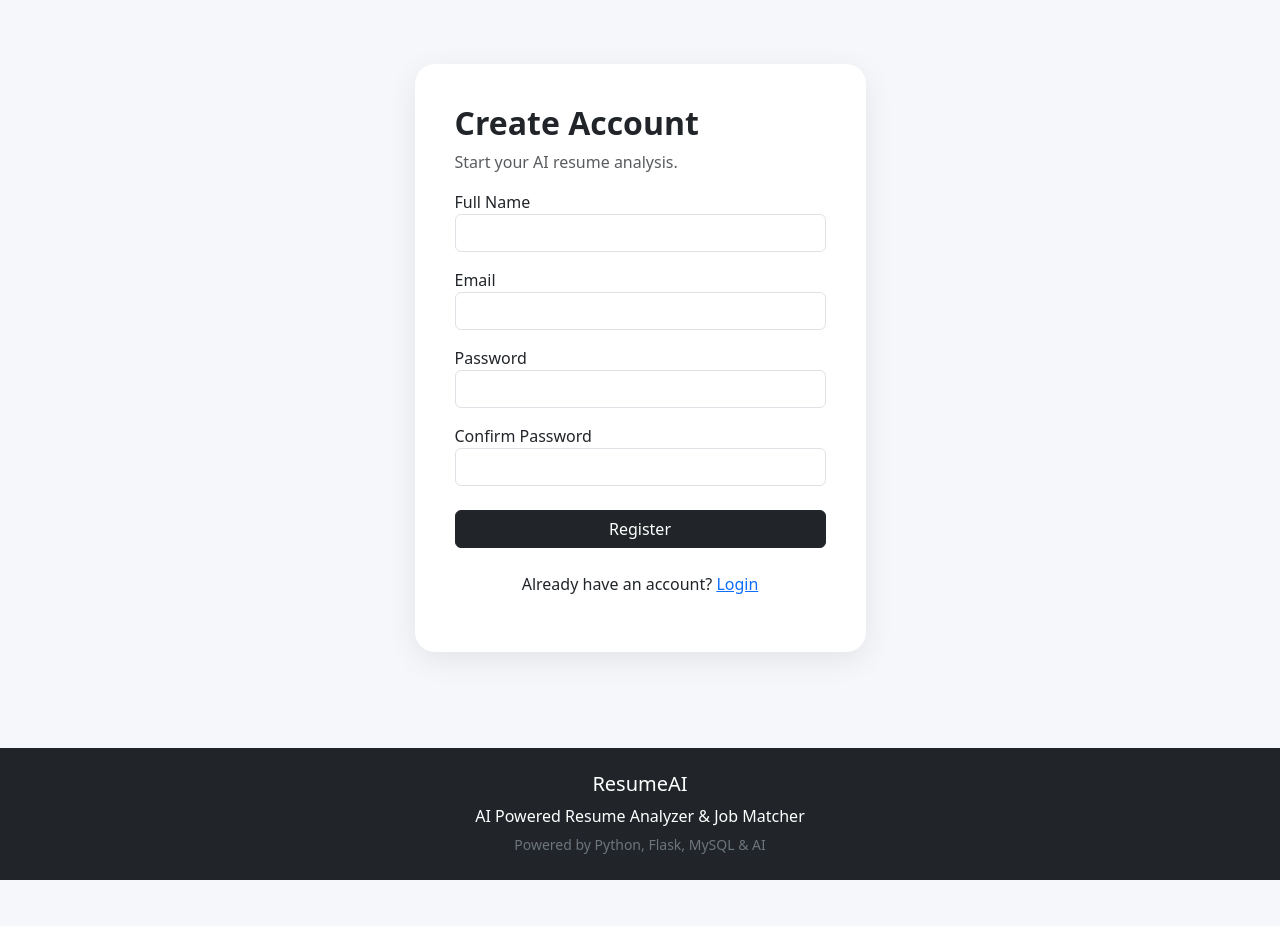
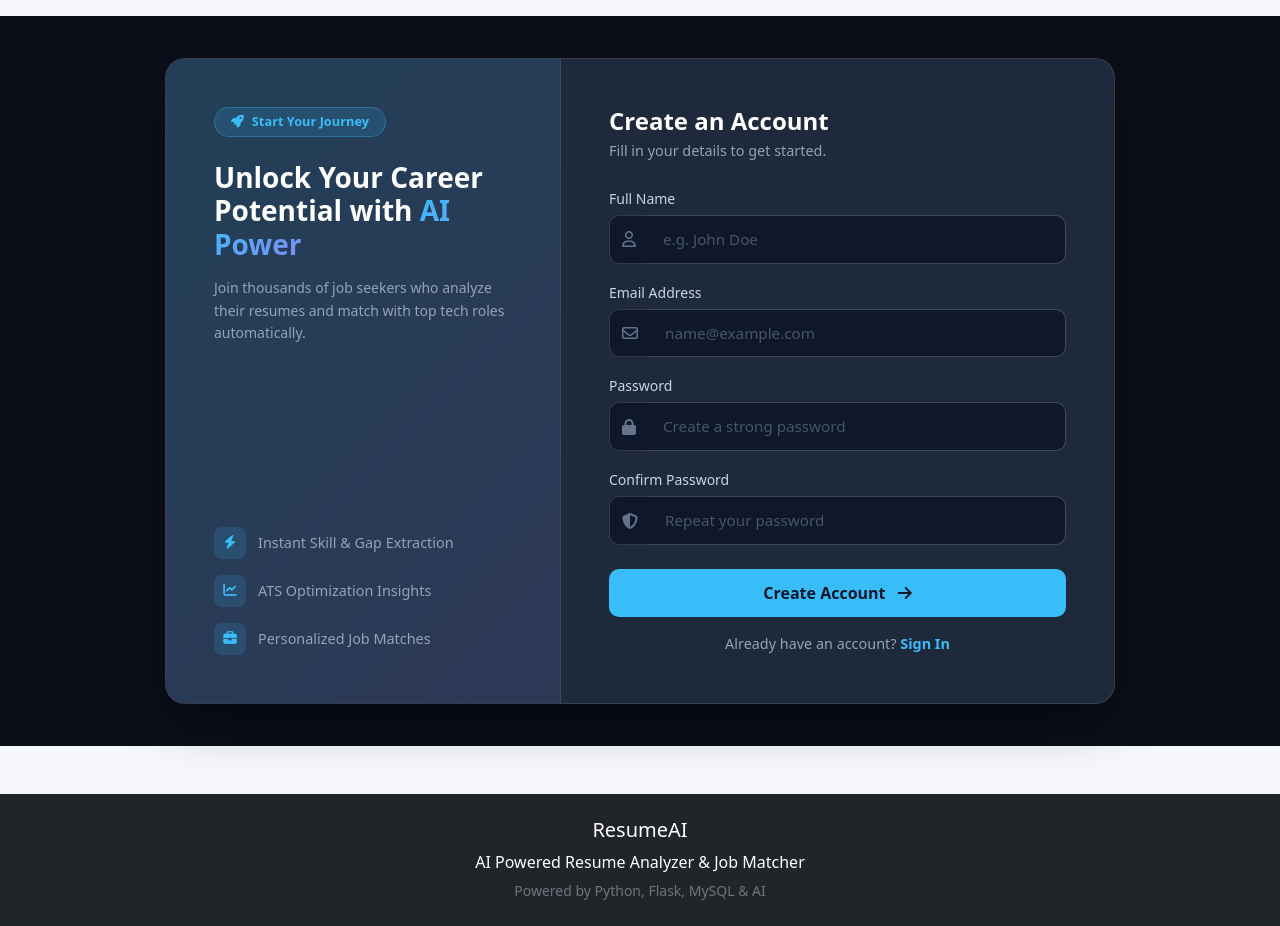
Before and after one commit to MoIstikhar/Resume-Analyzer, a Flask app: page /register in a window 1280 px wide. Shown: the part 56-982 px from the top of the page. Before the commit the page ends 936 px from the top, so only its background shows below. Run offline with Flask 3, Linux system fonts and the light colour scheme.

```diff
--- a/templates/register.html
+++ b/templates/register.html
@@ -4,114 +4,219 @@
 Register | Resume AI
 {% endblock %}
 
-
 {% block body %}
 
-<div class="container py-5">
+<link rel="stylesheet" href="https://cdnjs.cloudflare.com/ajax/libs/font-awesome/6.5.1/css/all.min.css">
 
-    <div class="row justify-content-center">
+<style>
+    .auth-wrapper {
+        background-color: #0b0f19;
+        min-height: calc(100vh - 70px);
+        display: flex;
+        align-items: center;
+        justify-content: center;
+        padding: 40px 15px;
+    }
 
-        <div class="col-md-6 col-lg-5">
+    .auth-card {
+        background-color: #1e293b;
+        border: 1px solid rgba(255, 255, 255, 0.1);
+        border-radius: 20px;
+        box-shadow: 0 25px 50px -12px rgba(0, 0, 0, 0.5);
+        overflow: hidden;
+        max-width: 950px;
+        width: 100%;
+    }
 
-            <div class="form-card">
+    .auth-banner {
+        background: linear-gradient(135deg, rgba(56, 189, 248, 0.15) 0%, rgba(129, 140, 248, 0.15) 100%);
+        border-right: 1px solid rgba(255, 255, 255, 0.08);
+        padding: 48px;
+        display: flex;
+        flex-direction: column;
+        justify-content: space-between;
+    }
 
-                <h2 class="fw-bold">
-                    Create Account
-                </h2>
+    .text-gradient {
+        background: linear-gradient(135deg, #38bdf8 0%, #818cf8 100%);
+        -webkit-background-clip: text;
+        -webkit-text-fill-color: transparent;
+    }
 
-                <p class="text-muted">
-                    Start your AI resume analysis.
-                </p>
+    .auth-form-container {
+        padding: 48px;
+    }
 
+    .form-label {
+        color: #cbd5e1;
+        font-size: 0.875rem;
+        font-weight: 500;
+        margin-bottom: 6px;
+    }
 
-                <form method="POST">
+    .input-group-text {
+        background-color: #0f172a;
+        border: 1px solid rgba(255, 255, 255, 0.15);
+        border-right: none;
+        color: #64748b;
+        border-top-left-radius: 10px;
+        border-bottom-left-radius: 10px;
+    }
 
-                    <div class="mb-3">
+    .form-control {
+        background-color: #0f172a;
+        border: 1px solid rgba(255, 255, 255, 0.15);
+        border-left: none;
+        color: #f8fafc;
+        border-top-right-radius: 10px;
+        border-bottom-right-radius: 10px;
+        padding: 12px 16px;
+        font-size: 0.95rem;
+        transition: all 0.2s ease;
+    }
 
-                        <label>
-                            Full Name
-                        </label>
+    .form-control:focus {
+        background-color: #0f172a;
+        border-color: #38bdf8;
+        color: #ffffff;
+        box-shadow: none;
+    }
 
-                        <input
-                            type="text"
-                            name="name"
-                            class="form-control"
-                            required>
+    .form-control:focus + .input-group-text,
+    .input-group:focus-within .input-group-text {
+        border-color: #38bdf8;
+        color: #38bdf8;
+    }
 
+    .form-control::placeholder {
+        color: #475569;
+    }
+
+    .btn-submit {
+        background-color: #38bdf8;
+        color: #0f172a;
+        font-weight: 700;
+        border: none;
+        border-radius: 10px;
+        padding: 12px;
+        transition: all 0.3s ease;
+    }
+
+    .btn-submit:hover {
+        background-color: #7dd3fc;
+        color: #0f172a;
+        transform: translateY(-1px);
+    }
+
+    .feature-item {
+        display: flex;
+        align-items: center;
+        gap: 12px;
+        margin-bottom: 16px;
+        color: #94a3b8;
+        font-size: 0.9rem;
+    }
+
+    .feature-icon {
+        width: 32px;
+        height: 32px;
+        border-radius: 8px;
+        background: rgba(56, 189, 248, 0.15);
+        color: #38bdf8;
+        display: flex;
+        align-items: center;
+        justify-content: center;
+        font-size: 0.85rem;
+    }
+</style>
+
+<div class="auth-wrapper">
+    <div class="auth-card">
+        <div class="row g-0">
+            <!-- Left Side Banner -->
+            <div class="col-lg-5 d-none d-lg-flex auth-banner">
+                <div>
+                    <div class="d-inline-flex align-items-center gap-2 px-3 py-1 mb-4 rounded-pill" style="background: rgba(56, 189, 248, 0.15); border: 1px solid rgba(56, 189, 248, 0.3); color: #38bdf8; font-size: 0.8rem; font-weight: 600;">
+                        <i class="fa-solid fa-rocket"></i> Start Your Journey
+                    </div>
+                    <h3 class="fw-bold text-white mb-3">
+                        Unlock Your Career Potential with <span class="text-gradient">AI Power</span>
+                    </h3>
+                    <p class="text-dim-readable small mb-4" style="color: #94a3b8; line-height: 1.6;">
+                        Join thousands of job seekers who analyze their resumes and match with top tech roles automatically.
+                    </p>
+                </div>
+
+                <div>
+                    <div class="feature-item">
+                        <div class="feature-icon"><i class="fa-solid fa-bolt"></i></div>
+                        <span>Instant Skill & Gap Extraction</span>
+                    </div>
+                    <div class="feature-item">
+                        <div class="feature-icon"><i class="fa-solid fa-chart-line"></i></div>
+                        <span>ATS Optimization Insights</span>
+                    </div>
+                    <div class="feature-item mb-0">
+                        <div class="feature-icon"><i class="fa-solid fa-briefcase"></i></div>
+                        <span>Personalized Job Matches</span>
+                    </div>
+                </div>
+            </div>
+
+            <!-- Right Side Form -->
+            <div class="col-lg-7">
+                <div class="auth-form-container">
+                    <div class="mb-4">
+                        <h4 class="fw-bold text-white mb-1">Create an Account</h4>
+                        <p style="color: #94a3b8; font-size: 0.9rem;">Fill in your details to get started.</p>
                     </div>
 
+                    <form method="POST" action="{{ url_for('register') }}">
+                        <div class="mb-3">
+                            <label for="name" class="form-label">Full Name</label>
+                            <div class="input-group">
+                                <span class="input-group-text"><i class="fa-regular fa-user"></i></span>
+                                <input type="text" class="form-control" id="name" name="name" placeholder="e.g. John Doe" required>
+                            </div>
+                        </div>
 
-                    <div class="mb-3">
+                        <div class="mb-3">
+                            <label for="email" class="form-label">Email Address</label>
+                            <div class="input-group">
+                                <span class="input-group-text"><i class="fa-regular fa-envelope"></i></span>
+                                <input type="email" class="form-control" id="email" name="email" placeholder="name@example.com" required>
+                            </div>
+                        </div>
 
-                        <label>
-                            Email
-                        </label>
+                        <div class="mb-3">
+                            <label for="password" class="form-label">Password</label>
+                            <div class="input-group">
+                                <span class="input-group-text"><i class="fa-solid fa-lock"></i></span>
+                                <input type="password" class="form-control" id="password" name="password" placeholder="Create a strong password" required>
+                            </div>
+                        </div>
 
-                        <input
-                            type="email"
-                            name="email"
-                            class="form-control"
-                            required>
+                        <div class="mb-4">
+                            <label for="confirm_password" class="form-label">Confirm Password</label>
+                            <div class="input-group">
+                                <span class="input-group-text"><i class="fa-solid fa-shield-halved"></i></span>
+                                <input type="password" class="form-control" id="confirm_password" name="confirm_password" placeholder="Repeat your password" required>
+                            </div>
+                        </div>
 
-                    </div>
+                        <button type="submit" class="btn btn-submit w-100 mb-3">
+                            Create Account <i class="fa-solid fa-arrow-right ms-2 fs-6"></i>
+                        </button>
 
-
-                    <div class="mb-3">
-
-                        <label>
-                            Password
-                        </label>
-
-                        <input
-                            type="password"
-                            name="password"
-                            class="form-control"
-                            required>
-
-                    </div>
-
-
-                    <div class="mb-4">
-
-                        <label>
-                            Confirm Password
-                        </label>
-
-                        <input
-                            type="password"
-                            name="confirm_password"
-                            class="form-control"
-                            required>
-
-                    </div>
-
-
-                    <button
-                        class="btn btn-dark w-100">
-
-                        Register
-
-                    </button>
-
-                </form>
-
-
-                <p class="text-center mt-4">
-
-                    Already have an account?
-
-                    <a href="{{ url_for('login') }}">
-                        Login
-                    </a>
-
-                </p>
-
+                        <p class="text-center mb-0" style="color: #94a3b8; font-size: 0.9rem;">
+                            Already have an account?
+                            <a href="{{ url_for('login') }}" class="fw-semibold text-decoration-none" style="color: #38bdf8;">Sign In</a>
+                        </p>
+                    </form>
+                </div>
             </div>
-
         </div>
-
     </div>
-
 </div>
 
 {% endblock %}
```
